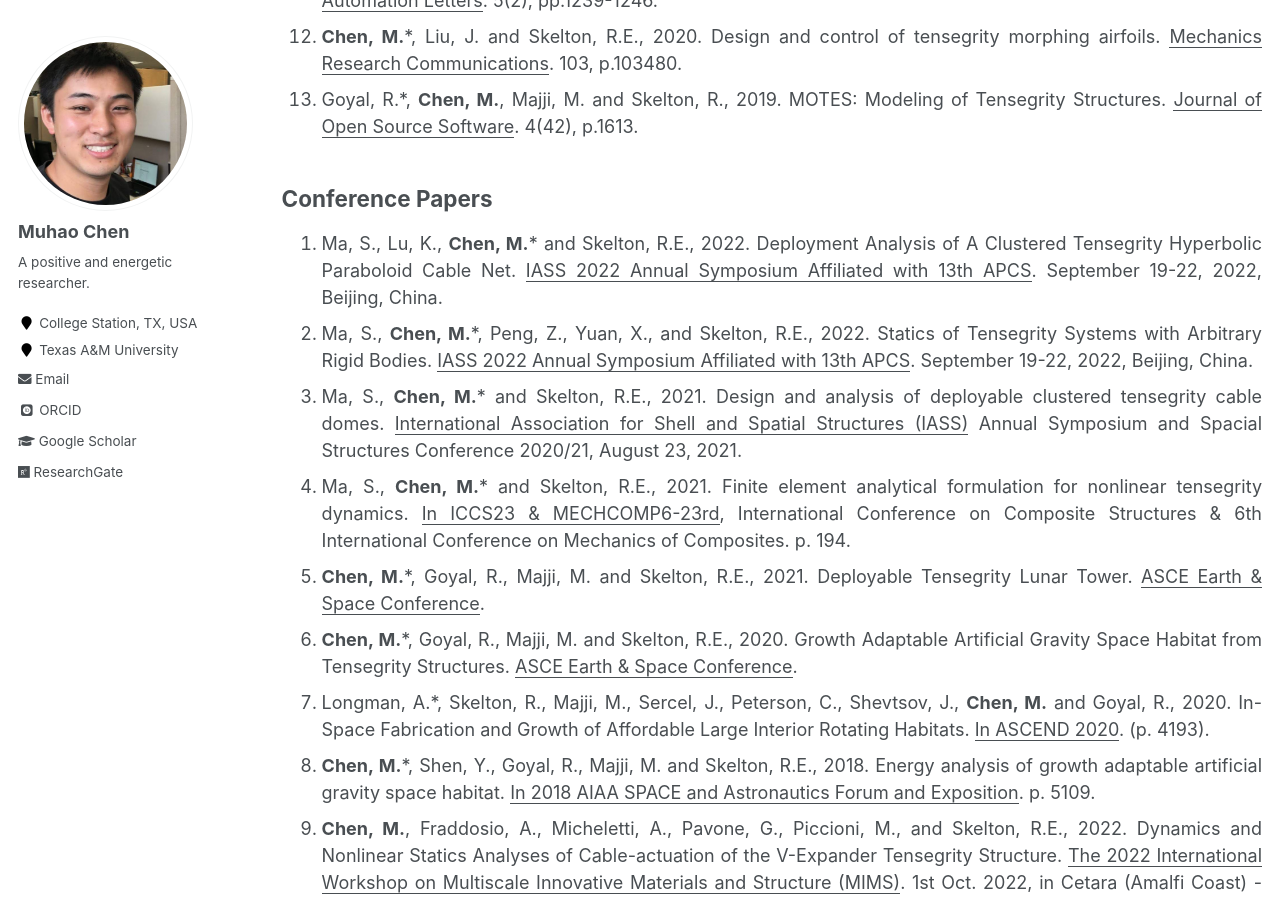
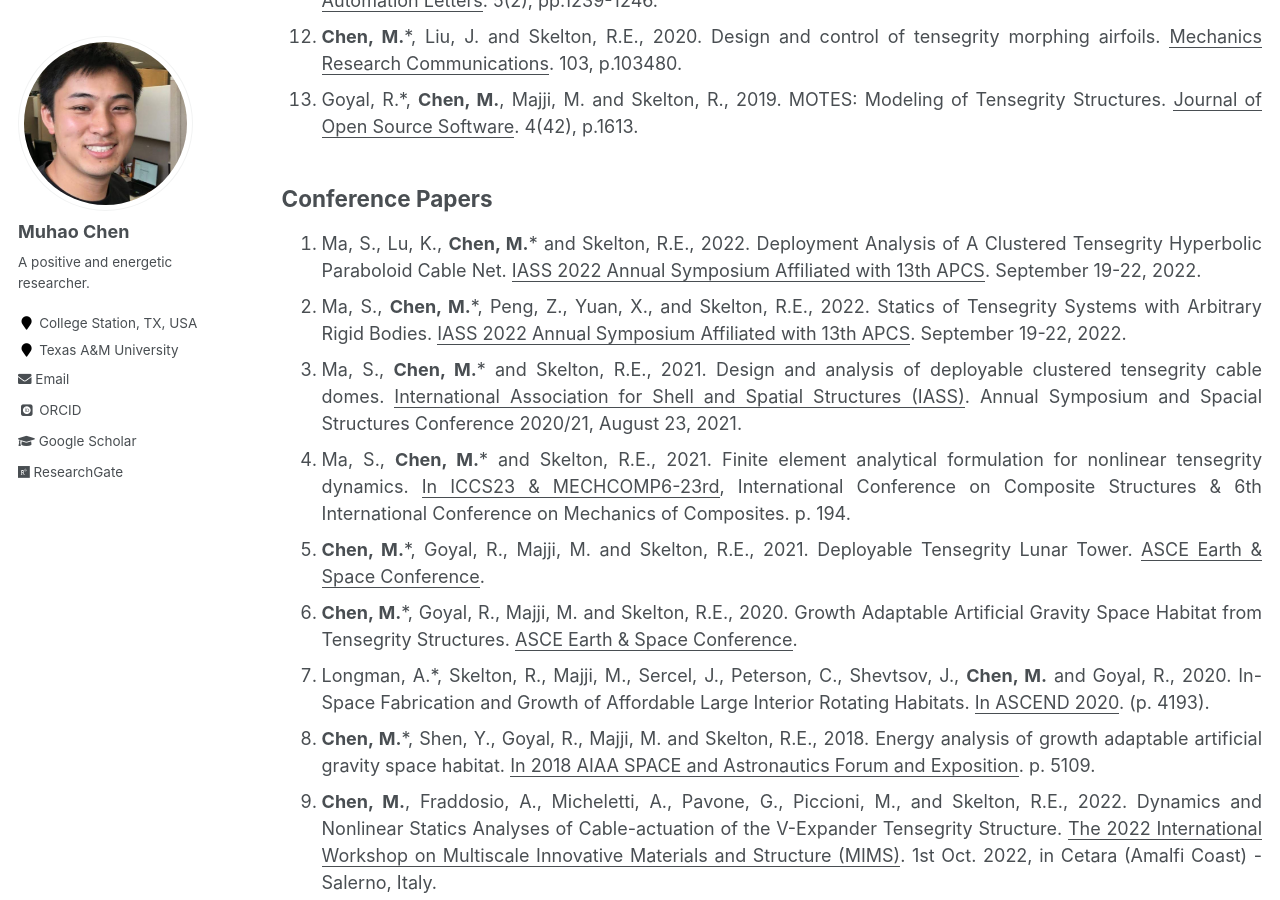
Before and after one commit to Muhao-Chen/muhao-chen.github.io, a Jekyll site: the page built from _pages/publication.md, in a window 1280 px wide and 900 px high, scrolled down 1005 px. Built offline with Jekyll 4.4.1, drawn with Linux system fonts in a browser that asks for light colours; some web fonts are replaced.

Commit message:
Update publication.md

```diff
--- a/_pages/publication.md
+++ b/_pages/publication.md
@@ -29,9 +29,9 @@ toc: true
 1. Goyal, R.*, **Chen, M.**, Majji, M. and Skelton, R., 2019. MOTES: Modeling of Tensegrity Structures. <u>Journal of Open Source Software</u>. 4(42), p.1613.
 
 ## Conference Papers
-1. Ma, S., Lu, K., **Chen, M.*** and Skelton, R.E., 2022. Deployment Analysis of A Clustered Tensegrity Hyperbolic Paraboloid Cable Net. <u>IASS 2022 Annual Symposium Affiliated with 13th APCS</u>. September 19-22, 2022, Beijing, China.
-1. Ma, S., **Chen, M.***, Peng, Z., Yuan, X., and Skelton, R.E., 2022. Statics of Tensegrity Systems with Arbitrary Rigid Bodies. <u>IASS 2022 Annual Symposium Affiliated with 13th APCS</u>. September 19-22, 2022, Beijing, China.
-1. Ma, S., **Chen, M.*** and Skelton, R.E., 2021. Design and analysis of deployable clustered tensegrity cable domes. <u>International Association for Shell and Spatial Structures (IASS)</u> Annual Symposium and Spacial Structures Conference 2020/21, August 23, 2021.
+1. Ma, S., Lu, K., **Chen, M.*** and Skelton, R.E., 2022. Deployment Analysis of A Clustered Tensegrity Hyperbolic Paraboloid Cable Net. <u>IASS 2022 Annual Symposium Affiliated with 13th APCS</u>. September 19-22, 2022.
+1. Ma, S., **Chen, M.***, Peng, Z., Yuan, X., and Skelton, R.E., 2022. Statics of Tensegrity Systems with Arbitrary Rigid Bodies. <u>IASS 2022 Annual Symposium Affiliated with 13th APCS</u>. September 19-22, 2022.
+1. Ma, S., **Chen, M.*** and Skelton, R.E., 2021. Design and analysis of deployable clustered tensegrity cable domes. <u>International Association for Shell and Spatial Structures (IASS)</u>. Annual Symposium and Spacial Structures Conference 2020/21, August 23, 2021.
 1. Ma, S., **Chen, M.*** and Skelton, R.E., 2021. Finite element analytical formulation for nonlinear tensegrity dynamics. <u> In ICCS23 & MECHCOMP6-23rd</u>, International Conference on Composite Structures & 6th International Conference on Mechanics of Composites. p. 194.
 1. **Chen, M.***, Goyal, R., Majji, M. and Skelton, R.E., 2021. Deployable Tensegrity Lunar Tower. <u>ASCE Earth & Space Conference</u>.
 1. **Chen, M.***, Goyal, R., Majji, M. and Skelton, R.E., 2020. Growth Adaptable Artificial Gravity Space Habitat from Tensegrity Structures. <u>ASCE Earth & Space Conference</u>.
```
